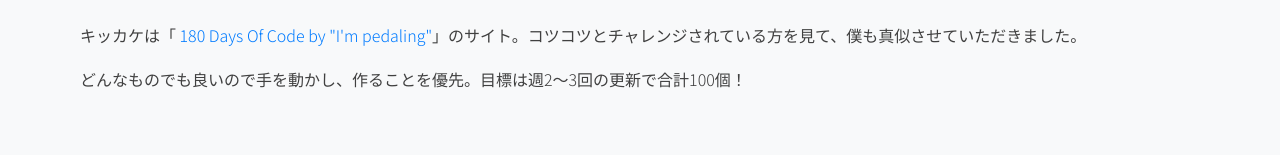
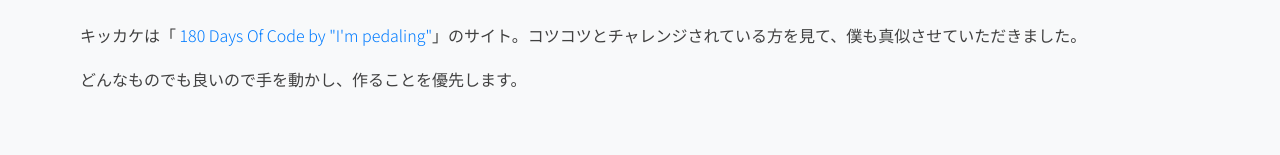
Before and after one commit to nnamm/Web-challenge, a Vue app in the folder day1/: page / in a window 1280 px wide. Shown: the part 468-623 px from the top of the page. Built offline with nearby package versions, Linux system fonts and the light colour scheme; no server answers; the database is empty.

Commit message:
serialize-javascript対応

```diff
--- a/day1/src/components/Header.vue
+++ b/day1/src/components/Header.vue
@@ -6,26 +6,22 @@
     <template v-slot:lead>
 Learn front/back-end technology and output 100 results.
 </template>
-    <hr class="my-5">
+    <hr class="my-5" >
     <div class="px-5 header-text">
       <p>
-        <img
-          class="round"
-          src="@/assets/profile.jpg"
-          width="40px">&nbsp;空気感フォトグラファー&nbsp;
-        <a
-          href="https://twitter.com/nnammg"
+        <img class="round"
+src="@/assets/profile.jpg" width="40px" >&nbsp;空気感フォトグラファー&nbsp;
+        <a href="https://twitter.com/nnammg"
 target="_blank">@nnammg</a>&nbsp;が学んだ「Web系技術をアウトプットする場」です。
       </p>
       <p>15年間IT企業に勤めていたところ、どうしても信州に住んでみたくて移住。以来、好き＆得意な写真撮影を生業としています。そして、長野県松本市での出会いから「やっぱりエンジニアも好き」と気づきます。しかし、ブランクは11年と長く（2019年時点）、モダンな技術の経験は浅い。「それじゃあ、スキルを磨こか！」と今とても興味のあるWeb系技術を学び、成果を発信するチャレンジサイトを作りました。</p>
       <p>なぜ？</p>
       <p>
         キッカケは「
-        <a
-          href="https://www.pedaling.work"
+        <a href="https://www.pedaling.work"
 target="_blank">180 Days Of Code by "I'm pedaling"</a>」のサイト。コツコツとチャレンジされている方を見て、僕も真似させていただきました。
       </p>
-      <p>どんなものでも良いので手を動かし、作ることを優先。目標は週2〜3回の更新で合計100個！</p>
+      <p>どんなものでも良いので手を動かし、作ることを優先します。</p>
     </div>
   </b-jumbotron>
 </template>
--- a/day1/vue.config.js
+++ b/day1/vue.config.js
@@ -1,3 +1,3 @@
 module.exports = {
-  productionSourceMap: false
+  productionSourceMap: false,
 }
```
Also changed, not shown: 10 other files (tests, documents, lock files or other folders). Lines whose indentation alone changed are shown as unchanged.
